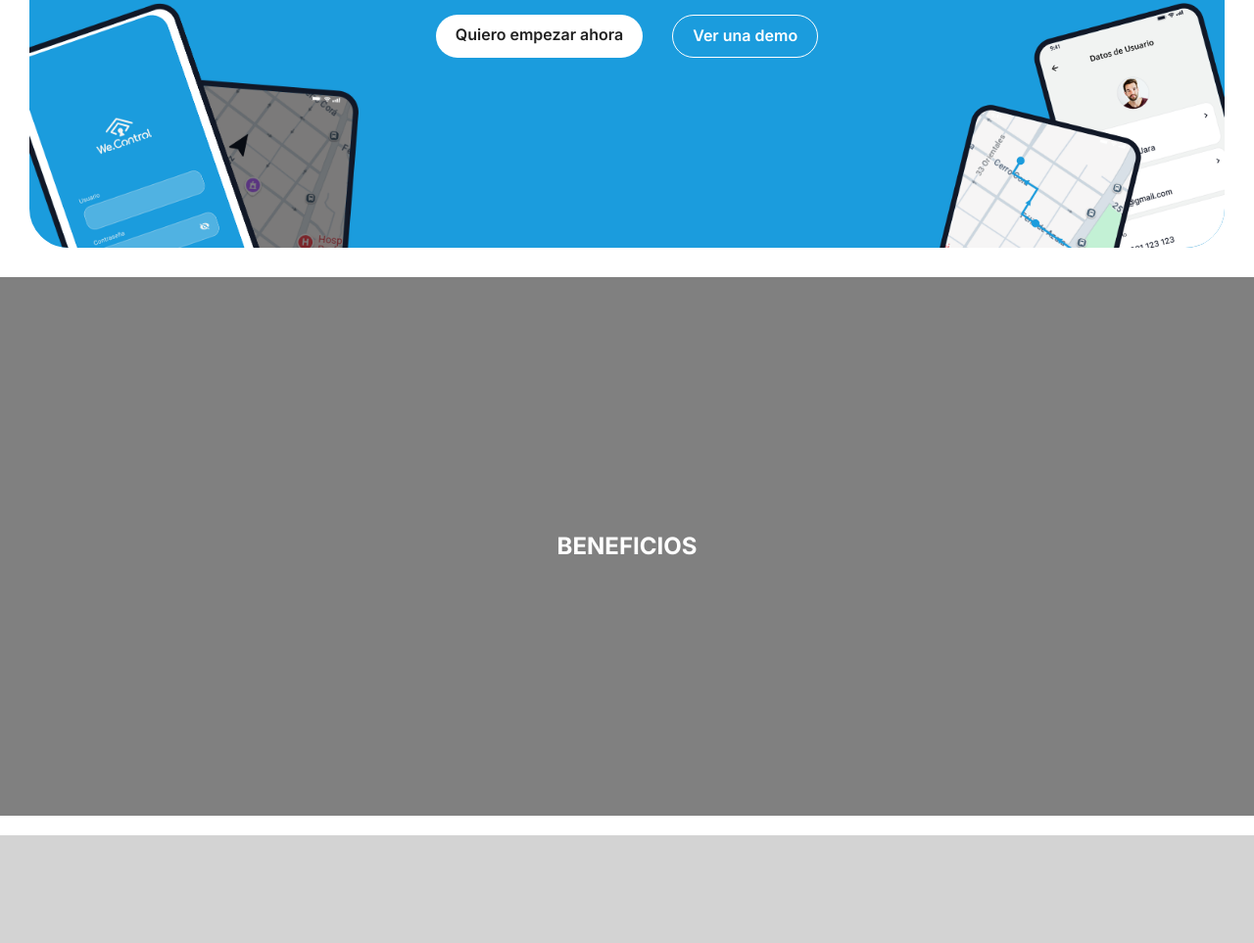
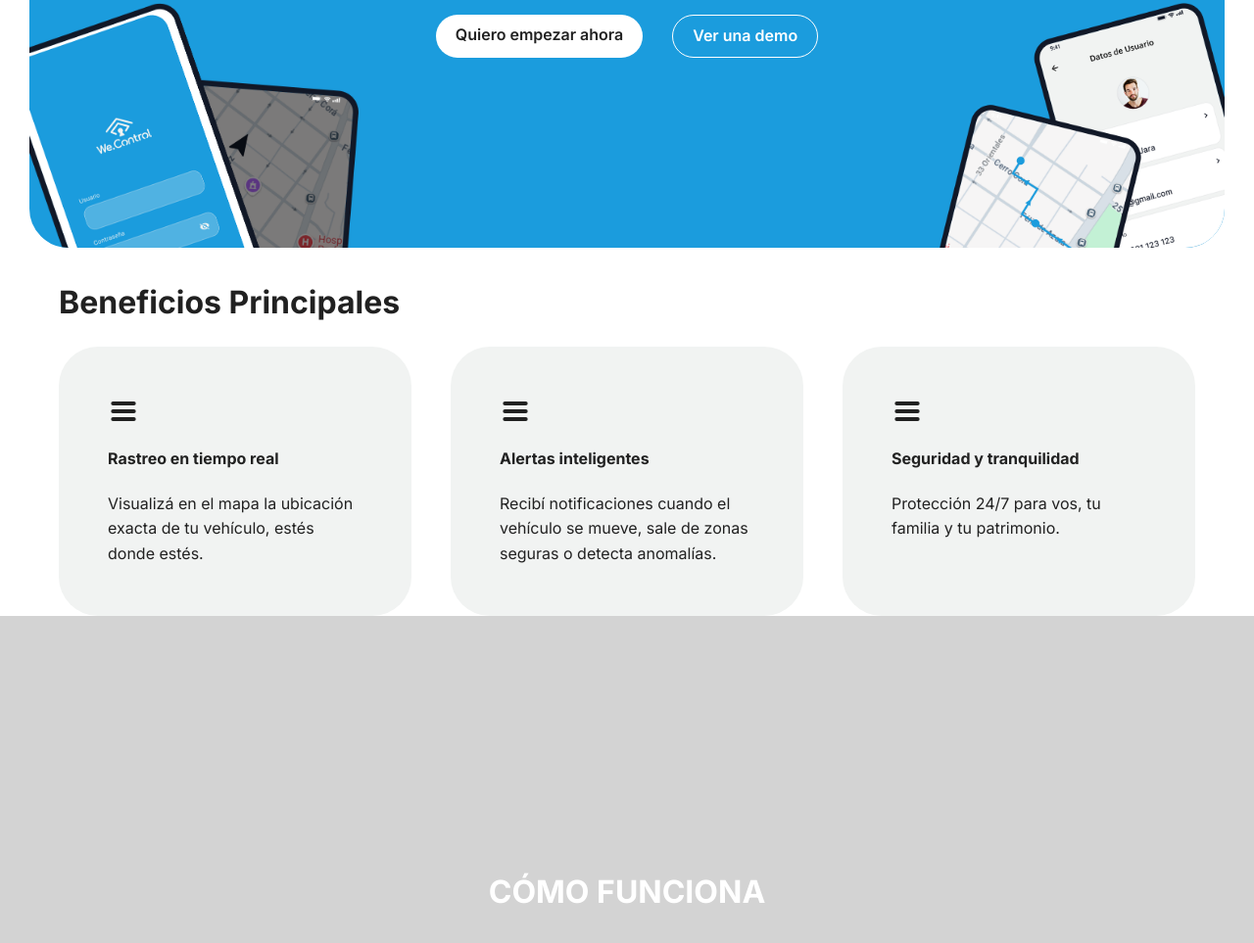
Before and after one commit to ChinoZanotti/wecontrol-website, a website: page index.html in a window 1280 px wide. Shown: the part 517-1480 px from the top of the page at 98% size. Drawn offline with Linux system fonts and the light colour scheme.

Commit message:
Add layout elements for Benefits section

```diff
--- a/index.html
+++ b/index.html
@@ -65,8 +65,40 @@
         </header>
 
         <!-- BENEFICIOS -->
-        <section id="beneficios" style="background-color: gray">
-            <h1 class="demo">BENEFICIOS</h1>
+        <section id="beneficios" class="container">
+            <h1>Beneficios Principales</h1>
+            <div class="beneficios-cards">
+                <div class="card">
+                    <?xml version="1.0" encoding="utf-8"?>
+                    <svg viewBox="0 0 24 24" xmlns="http://www.w3.org/2000/svg">
+                        <path d="M4 6H20M4 12H20M4 18H20" stroke-width="3" stroke-linecap="round" stroke-linejoin="round"/>
+                    </svg>
+                    <h4>Rastreo en tiempo real</h4>
+                    <p>
+                        Visualizá en el mapa la ubicación exacta de tu vehículo, estés donde estés.
+                    </p>
+                </div>
+                <div class="card">
+                    <?xml version="1.0" encoding="utf-8"?>
+                    <svg viewBox="0 0 24 24" xmlns="http://www.w3.org/2000/svg">
+                        <path d="M4 6H20M4 12H20M4 18H20" stroke-width="3" stroke-linecap="round" stroke-linejoin="round"/>
+                    </svg>
+                    <h4>Alertas inteligentes</h4>
+                    <p>
+                        Recibí notificaciones cuando el vehículo se mueve, sale de zonas seguras o detecta anomalías.
+                    </p>
+                </div>
+                <div class="card">
+                    <?xml version="1.0" encoding="utf-8"?>
+                    <svg viewBox="0 0 24 24" xmlns="http://www.w3.org/2000/svg">
+                        <path d="M4 6H20M4 12H20M4 18H20" stroke-width="3" stroke-linecap="round" stroke-linejoin="round"/>
+                    </svg>
+                    <h4>Seguridad y tranquilidad</h4>
+                    <p>
+                        Protección 24/7 para vos, tu familia y tu patrimonio.
+                    </p>
+                </div>
+            </div>
         </section>
 
         <!-- CÓMO FUNCIONA -->
--- a/scss/_components.scss
+++ b/scss/_components.scss
@@ -12,3 +12,24 @@
 .btn-outlined-white {
   @include mixins.button-outlined(variables.$blanco);
 }
+
+.card {
+  background-color: variables.$gris-claro;
+  border-radius: variables.$border-radius;
+  padding: 50px;
+  display: flex;
+  flex-direction: column;
+  gap: 20px;
+
+  h4,
+  p {
+    margin: 0;
+  }
+
+  svg {
+    width: 2em;
+    height: 2em;
+    vertical-align: middle;
+    stroke: variables.$gris-oscuro;
+  }
+}
--- a/scss/_typography.scss
+++ b/scss/_typography.scss
@@ -22,6 +22,7 @@ a {
 
 h1 {
   font-weight: 700; // bold
+  font-size: 2em;
 }
 
 h2 {
--- a/scss/_variables.scss
+++ b/scss/_variables.scss
@@ -23,4 +23,4 @@ $bouncy: cubic-bezier(0.175, 0.885, 0.32, 1.275);
 $shadow-light: drop-shadow(0px 3px 3px #00000056);
 
 //Redondeado de esquinas
-$border-radius: 70px;
+$border-radius: 40px;
--- a/scss/style.scss
+++ b/scss/style.scss
@@ -23,7 +23,7 @@ h1.demo {
 header {
     background-color: variables.$celeste;
     border: 30px solid white;
-    border-radius: variables.$border-radius;
+    border-radius: 70px;
     min-height: 100svh;
     display: flex;
     flex-direction: column;
@@ -211,3 +211,10 @@ header {
         width: auto;
     }
 }
+
+//BENEFICIOS
+.beneficios-cards {
+    display: grid;
+    grid: auto / 1fr 1fr 1fr;
+    grid-gap:40px;
+}
```
Also changed, not shown: css/style.css, 1 other file.
